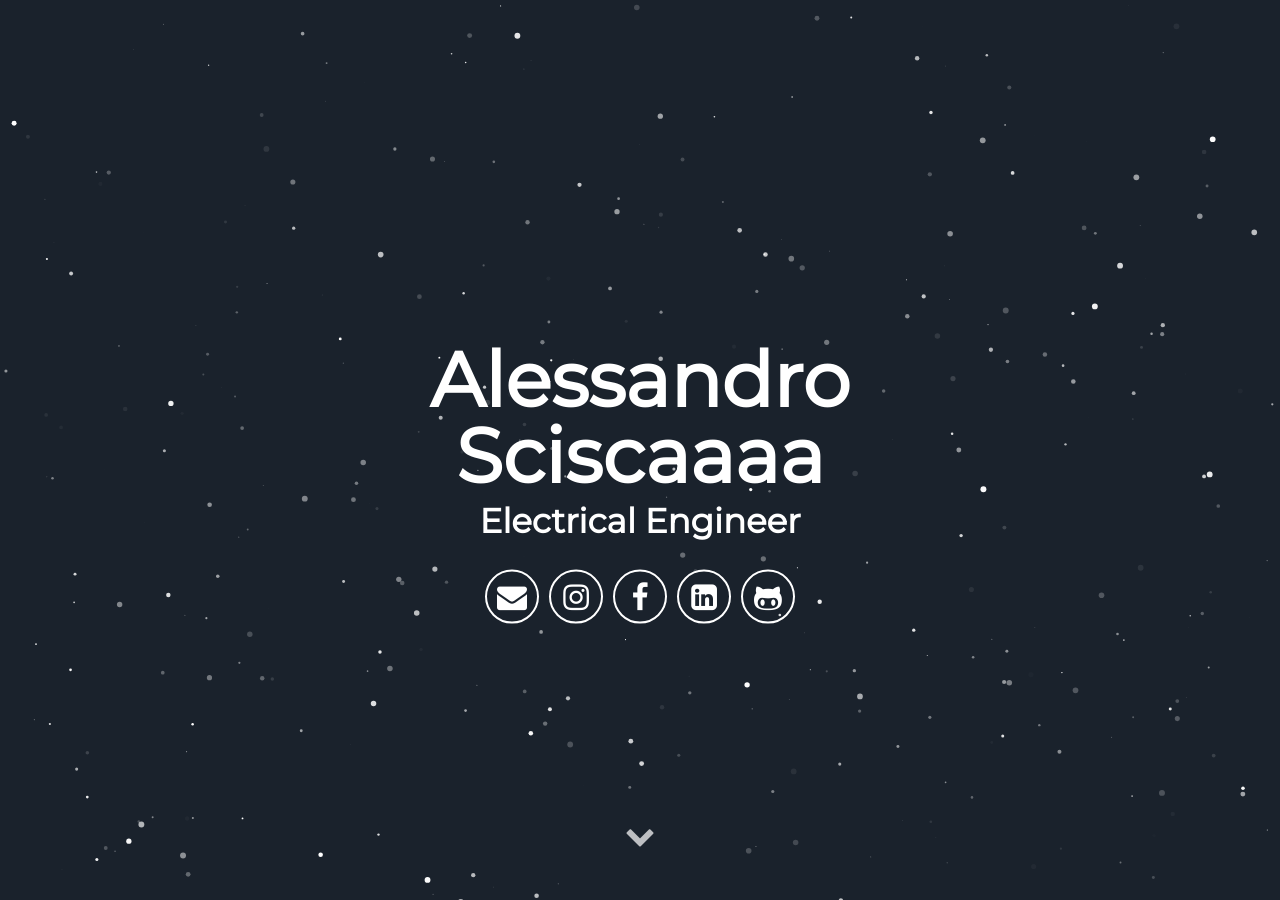
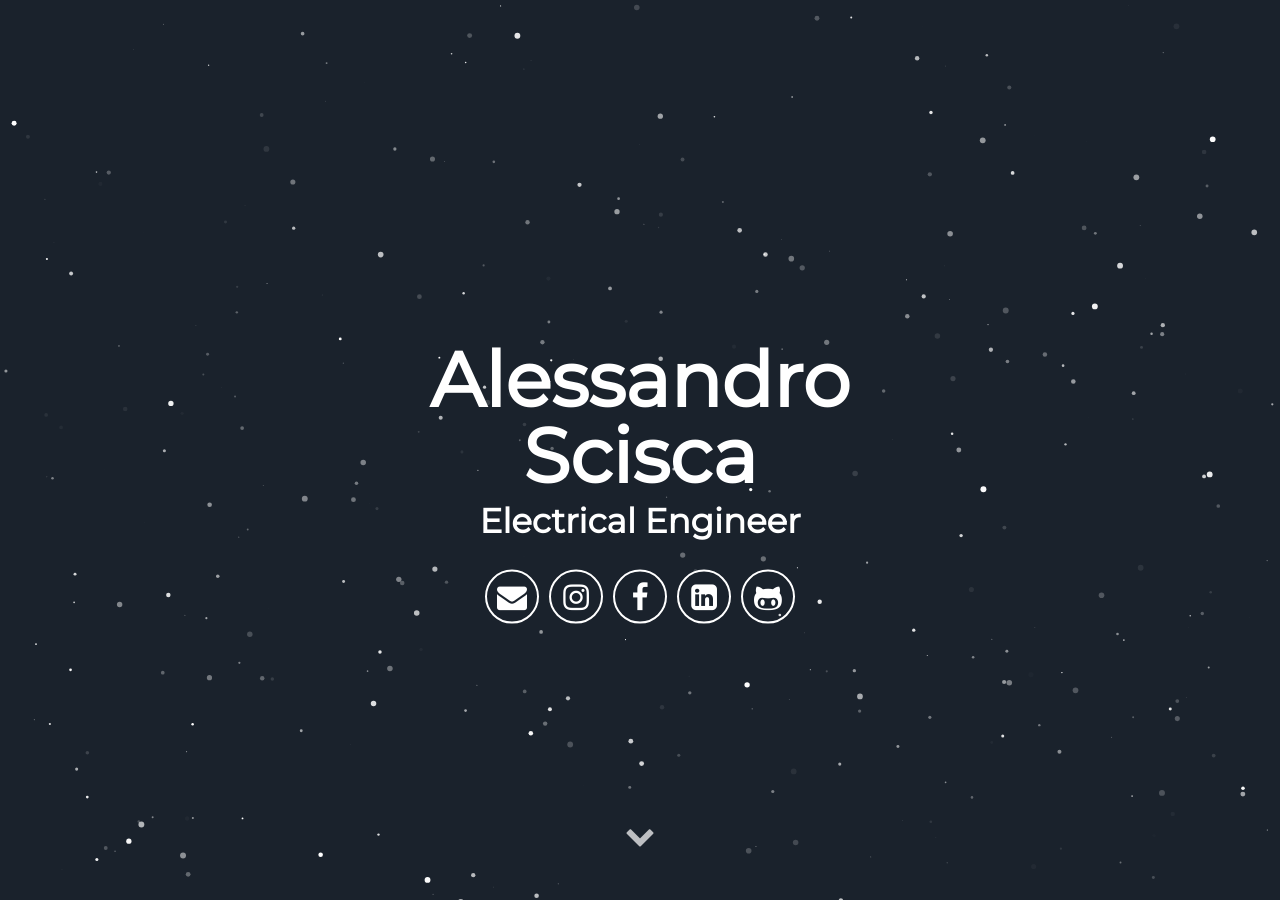
Before and after one commit to shishka0/shishka0.github.io, a Jekyll site: the page built from index.html, in a window 1280 px wide and 900 px high. Built offline with Jekyll 4.4.1, drawn with Linux system fonts in a browser that asks for light colours; some web fonts are replaced.

Commit message:
Edit config

```diff
--- a/_config.yml
+++ b/_config.yml
@@ -5,12 +5,12 @@ description: About
 url: "localhost:3000" # the base hostname & protocol for your site e.g. http://willianjusten.com.br
 
 # User settings
-username: Alessandro Sciscaaaa
+username: Alessandro Scisca
 user_description: I\'m a nomad Software Engineer, always searching for the next challenge; no task is too scary nor too difficult. Lately I have been immersed in the <b>crypto-world</b> working for Radix, a London based startup trying to create the next massive scalable DLT. I'm one of the two guys behind all the JS related stuff. Visit my blog here <a href="https://mauriciourraco.com" target="_blank">https://mauriciourraco.com</a>
 user_title: Electrical Engineer
 email: alessandro.scisca1@gmail.com
 # twitter_username: lorem_ipsum
-github_username:  shishka0
+github_username: shishka0
 # gplus_username:  lorem_ipsum
 
 # Google-analytics
```
Also changed, not shown: 1 other file.
